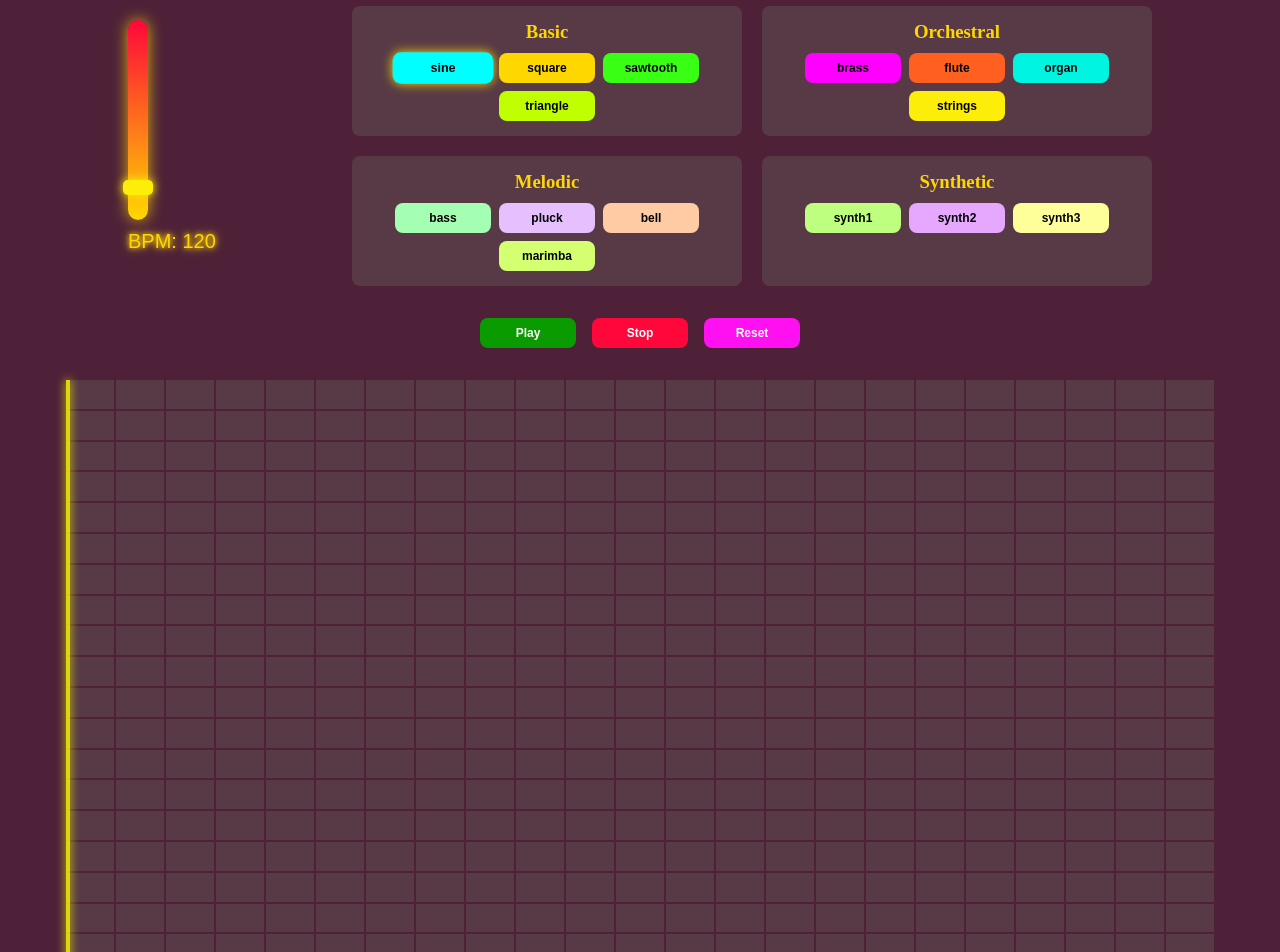
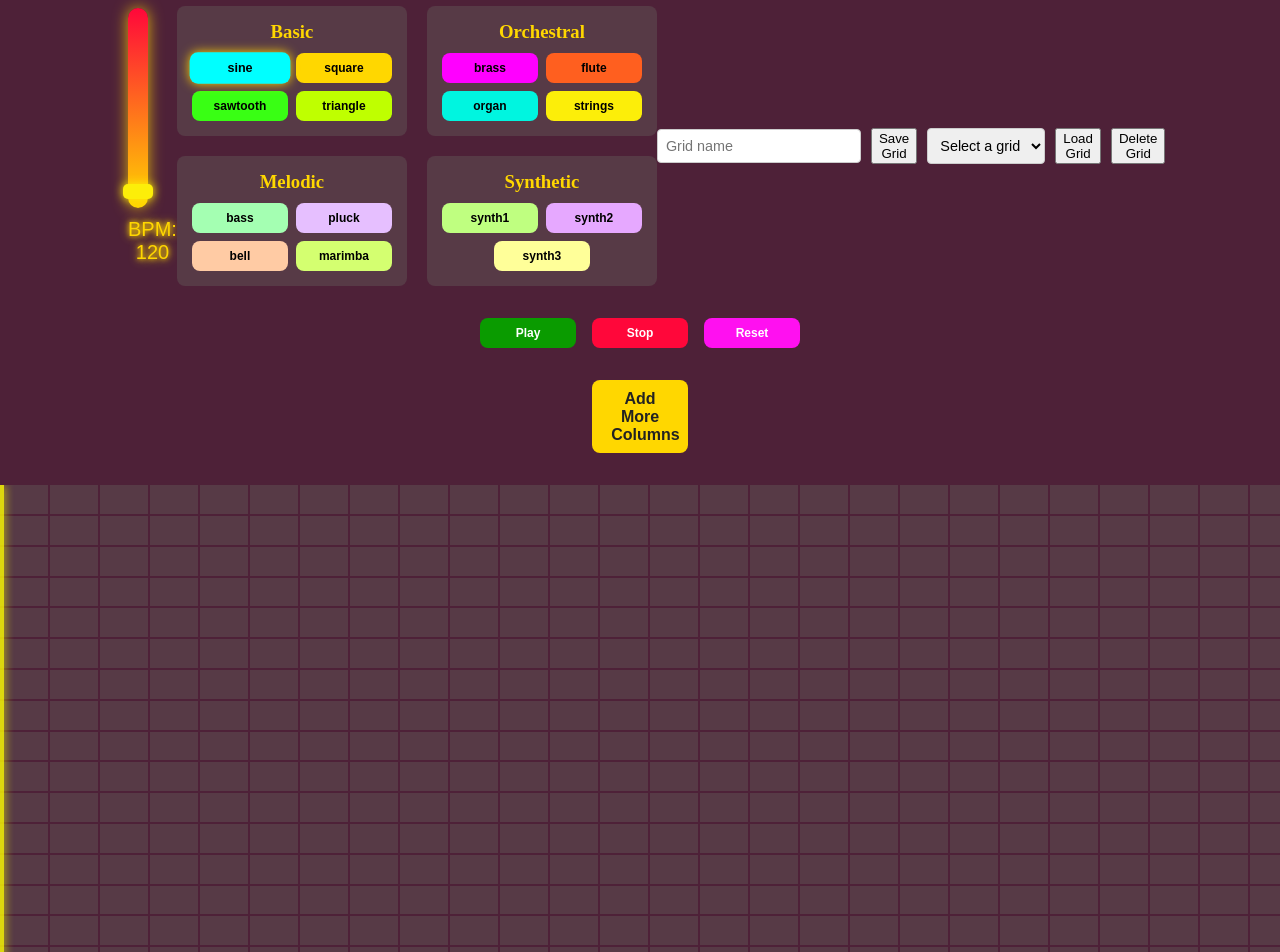
Before and after one commit to officialMattTuson/Sound-Map, an Angular app: page / in a window 1280 px wide. Shown: the part 140-1092 px from the top of the page. Built offline with nearby package versions, Linux system fonts and the light colour scheme.

Commit message:
slight refactor, removed unnecessary type assertions, add logic to utilize new service to save load and delete grids

```diff
--- a/src/components/sound-grid/sound-grid.component.html
+++ b/src/components/sound-grid/sound-grid.component.html
@@ -22,12 +22,32 @@
         </div>
       }
     </div>
+    <div class="grid-controls">
+      <input
+        type="text"
+        [(ngModel)]="gridName"
+        placeholder="Grid name"
+        class="grid-name-input"
+      >
+      <button (click)="saveGrid()">Save Grid</button>
+      <select [(ngModel)]="selectedGridId" class="grid-select">
+        <option value="">Select a grid</option>
+        @for (grid of savedGrids; track grid) {
+          <option [value]="grid.id">{{ grid.name }}</option>
+        }
+      </select>
+      <button (click)="loadGrid()">Load Grid</button>
+      <button (click)="deleteGrid()" class="delete-btn">Delete Grid</button>
+    </div>
   </div>
   <div class="button-group">
     <button class="btn play-button" (click)="startPlayback()">Play</button>
     <button class="btn stop-button" (click)="stopPlayback()">Stop</button>
     <button class="btn reset-button" (click)="resetGrid()">Reset</button>
   </div>
+  <button class="btn add-columns-btn" (click)="addColumns()">Add More Columns</button>
+  <div class="grid-container">
+
     <div class="grid">
       <div class="playback-line" [style.left]="getPlaybackLinePosition()"></div>
       @for (row of grid; track row; let i = $index) {
@@ -38,9 +58,13 @@
               [class.active]="cell.active"
               [class.playing]="currentColumn === j && isPlaying"
               [style.backgroundColor]="getCellColor(cell)"
-      (click)="toggleCell(i, j)"></div>
+              (click)="toggleCell(i, j)">
+            </div>
           }
         </div>
       }
     </div>
   </div>
+
+
+</div>
--- a/src/components/sound-grid/sound-grid.component.scss
+++ b/src/components/sound-grid/sound-grid.component.scss
@@ -1,3 +1,8 @@
+html, body {
+  overflow-x: hidden;
+  width: 100vw;
+}
+
 .container {
   display: flex;
   flex-direction: column;
@@ -5,6 +10,8 @@
   background-color: #4e2138;
   gap: 2rem;
   padding-block: 2rem;
+  max-width: 100%;
+  overflow: hidden; /* Ensures the container does not cause horizontal scroll */
 }
 
 .neon-text {
@@ -78,12 +85,35 @@
   justify-content: center;
 }
 
+.grid-container {
+  width: 100%;
+  display: flex;
+  flex-direction: column;
+  align-items: center;
+  gap: 1rem;
+  position: relative;
+  overflow: hidden; /* Prevents container from scrolling */
+}
+
 .grid {
   position: relative;
   display: flex;
   flex-direction: column;
   gap: 2px;
   width: fit-content;
+  max-width: 100%;
+  overflow-x: auto; /* Allows horizontal scrolling */
+  overflow-y: hidden;
+  white-space: nowrap;
+}
+
+.grid::-webkit-scrollbar {
+  height: 8px;
+}
+
+.grid::-webkit-scrollbar-thumb {
+  background: rgba(255, 255, 0, 0.7);
+  border-radius: 4px;
 }
 
 .playback-line {
@@ -96,10 +126,23 @@
   transition: left var(--step-interval, 250ms) linear;
 }
 
+.grid-controls {
+  display: flex;
+  gap: 10px;
+  align-items: center;
+}
+
+.grid-name-input, .grid-select {
+  padding: 8px;
+  border-radius: 4px;
+  border: 1px solid #ccc;
+  font-size: 0.9em;
+}
 
 .row {
   display: flex;
   gap: 2px;
+  flex-wrap: nowrap;
 }
 
 .cell {
@@ -108,6 +151,7 @@
   background-color: #573a46;
   cursor: pointer;
   transition: all 0.2s ease;
+  flex-shrink: 0;
 }
 
 .cell:hover {
@@ -149,3 +193,20 @@
   background-color: #0a9b00;
   color: #fff;
 }
+
+.add-columns-btn {
+  background-color: #ffd700;
+  color: #222;
+  padding: 0.6rem 1.2rem;
+  border: none;
+  border-radius: 0.5rem;
+  cursor: pointer;
+  font-size: 1rem;
+  font-weight: bold;
+  transition: all 0.2s ease-in-out;
+}
+
+.add-columns-btn:hover {
+  background-color: #fcee09;
+  box-shadow: 0 0 10px rgba(255, 215, 0, 0.7);
+}
--- a/src/components/sound-grid/sound-grid.component.ts
+++ b/src/components/sound-grid/sound-grid.component.ts
@@ -1,8 +1,11 @@
 import { Component, OnInit } from '@angular/core';
+import { FormsModule } from '@angular/forms';
 import { AudioService, InstrumentType } from '../../services/audio.service';
 import { instrumentColors } from '../../core/instrument-colors';
 import { TempoLeverComponent } from '../tempo-lever/tempo-lever.component';
 import { instrumentCategories, Instrument } from '../../core/instrument.model';
+import { SoundGridService } from '../../services/sound-grid.service';
+import { pianoFrequencies } from '../../core/piano-frequencies';
 
 interface Cell {
   active: boolean;
@@ -11,26 +14,34 @@ interface Cell {
 
 @Component({
   selector: 'app-sound-grid',
-  imports: [TempoLeverComponent],
+  imports: [TempoLeverComponent, FormsModule],
   templateUrl: './sound-grid.component.html',
   styleUrl: './sound-grid.component.scss',
 })
 export class SoundGridComponent implements OnInit {
   grid: Cell[][] = [];
-  frequencies: number[] = [];
-  baseFrequencies: number[] = [
-    261.63, 293.66, 329.63, 392.0, 440.0, 523.25, 587.33, 659.25,
-  ];
-  beatsPerMinute: number = 240;
+  frequencies = pianoFrequencies;
+
+  beatsPerMinute = 240;
   instrumentCategories = instrumentCategories;
   currentInstrument = Instrument.Sine;
   isPlaying = false;
   currentColumn = 0;
   playbackInterval: any;
+  gridName = '';
+  selectedGridId = '';
+  savedGrids: any[] = [];
+
+  numberOfColumns = 48;
+  numberOfRows = 24;
+  columnsToAdd = 8;
 
   instrumentColors = instrumentColors;
 
-  constructor(private readonly audioService: AudioService) {}
+  constructor(
+    private readonly audioService: AudioService,
+    private readonly soundGridService: SoundGridService
+  ) {}
 
   ngOnInit(): void {
     this.initializeGrid();
@@ -38,30 +49,29 @@ export class SoundGridComponent implements OnInit {
   }
 
   initializeGrid(): void {
-    const numRows = Math.floor(window.innerHeight / 35);
-    const numCols = Math.floor(window.innerWidth / 55);
-    this.grid = Array(numRows)
-      .fill(null)
-      .map(() =>
-        Array(numCols)
-          .fill(null)
-          .map(() => ({ active: false, instrument: 'sine' }))
-      );
-
-    this.generateFrequencies(numRows);
+    this.grid = Array.from({ length: this.numberOfRows }, () =>
+      Array.from({ length: this.numberOfColumns }, () => ({
+        active: false,
+        instrument: this.currentInstrument,
+      }))
+    );
   }
 
-  generateFrequencies(numCols: number): void {
-    this.frequencies = [];
-    const baseLength = this.baseFrequencies.length;
+  addColumns() {
+    this.numberOfColumns += this.columnsToAdd;
+    this.grid.forEach((row) => {
+      for (let i = 0; i < this.columnsToAdd; i++) {
+        row.push({ active: false, instrument: this.currentInstrument });
+      }
+    });
 
-    for (let i = 0; i < numCols; i++) {
-      this.frequencies.push(
-        this.baseFrequencies[i % baseLength] * 2 ** Math.floor(i / baseLength)
-      );
-    }
+    setTimeout(() => {
+      const gridElement = document.querySelector('.grid') as HTMLElement;
+      if (gridElement) {
+        gridElement.scrollLeft = gridElement.scrollWidth;
+      }
+    }, 50);
   }
-
   selectInstrument(type: Instrument): void {
     this.currentInstrument = type;
   }
@@ -82,10 +92,8 @@ export class SoundGridComponent implements OnInit {
 
   getPlaybackLinePosition(): string {
     if (!this.isPlaying || !this.grid[0]) return '0px';
-    const gridWidth =
-      document.querySelector('.grid')?.clientWidth || window.innerWidth;
-    const numCols = this.grid[0].length;
-    const cellWidth = gridWidth / numCols;
+    const gridWidth = this.numberOfColumns * 48;
+    const cellWidth = gridWidth / this.numberOfColumns;
 
     return `${this.currentColumn * cellWidth}px`;
   }
@@ -129,4 +137,57 @@ export class SoundGridComponent implements OnInit {
     this.stopPlayback();
     this.startPlayback();
   }
+
+  loadSavedGrids(): void {
+    this.soundGridService.loadSavedGrids().subscribe({
+      next: (grids) => (this.savedGrids = grids),
+      error: (err) => console.error('Failed to load saved grids:', err),
+    });
+  }
+
+  saveGrid(): void {
+    if (!this.gridName) {
+      alert('Please enter a name for your grid');
+      return;
+    }
+
+    this.soundGridService.saveGrid(this.gridName, this.grid).subscribe({
+      next: () => {
+        this.loadSavedGrids();
+        this.gridName = '';
+        alert('Grid saved successfully!');
+      },
+      error: (error) => console.log(error),
+    });
+  }
+
+  loadGrid(): void {
+    if (!this.selectedGridId) {
+      alert('Please select a grid to load');
+      return;
+    }
+
+    this.soundGridService.loadGrid(this.selectedGridId).subscribe({
+      next: (data) => (this.grid = data.grid),
+      error: () => alert('Failed to load grid'),
+    });
+  }
+
+  deleteGrid(): void {
+    if (!this.selectedGridId) {
+      alert('Please select a grid to delete');
+      return;
+    }
+
+    if (!confirm('Are you sure you want to delete this grid?')) return;
+
+    this.soundGridService.deleteGrid(this.selectedGridId).subscribe({
+      next: () => {
+        this.loadSavedGrids();
+        this.selectedGridId = '';
+        alert('Grid deleted successfully!');
+      },
+      error: () => alert('Failed to delete grid'),
+    });
+  }
 }
--- a/src/components/tempo-lever/tempo-lever.component.ts
+++ b/src/components/tempo-lever/tempo-lever.component.ts
@@ -10,7 +10,7 @@ export class TempoLeverComponent {
   @Output() tempoChange = new EventEmitter<number>();
 
   minBPM = 60;
-  maxBPM = 360;
+  maxBPM = 560;
   bpm = 120;
   isDragging = false;
 
--- /dev/null
+++ b/src/core/piano-frequencies.ts
@@ -0,0 +1,5 @@
+export const pianoFrequencies = [
+  261.63, 277.18, 293.66, 311.13, 329.63, 349.23, 369.99, 392.0, 415.3, 440.0,
+  466.16, 493.88, 523.25, 554.37, 587.33, 622.25, 659.25, 698.46, 739.99,
+  783.99, 830.61, 880.0, 932.33, 987.77,
+];
--- a/src/main.ts
+++ b/src/main.ts
@@ -1,6 +1,7 @@
 import { bootstrapApplication } from '@angular/platform-browser';
-import { appConfig } from './app/app.config';
+import { provideHttpClient } from '@angular/common/http';
 import { AppComponent } from './app/app.component';
 
-bootstrapApplication(AppComponent, appConfig)
-  .catch((err) => console.error(err));
+bootstrapApplication(AppComponent, {
+  providers: [provideHttpClient()]
+}).catch(err => console.error(err));
```
Lines whose indentation alone changed are shown as unchanged.
